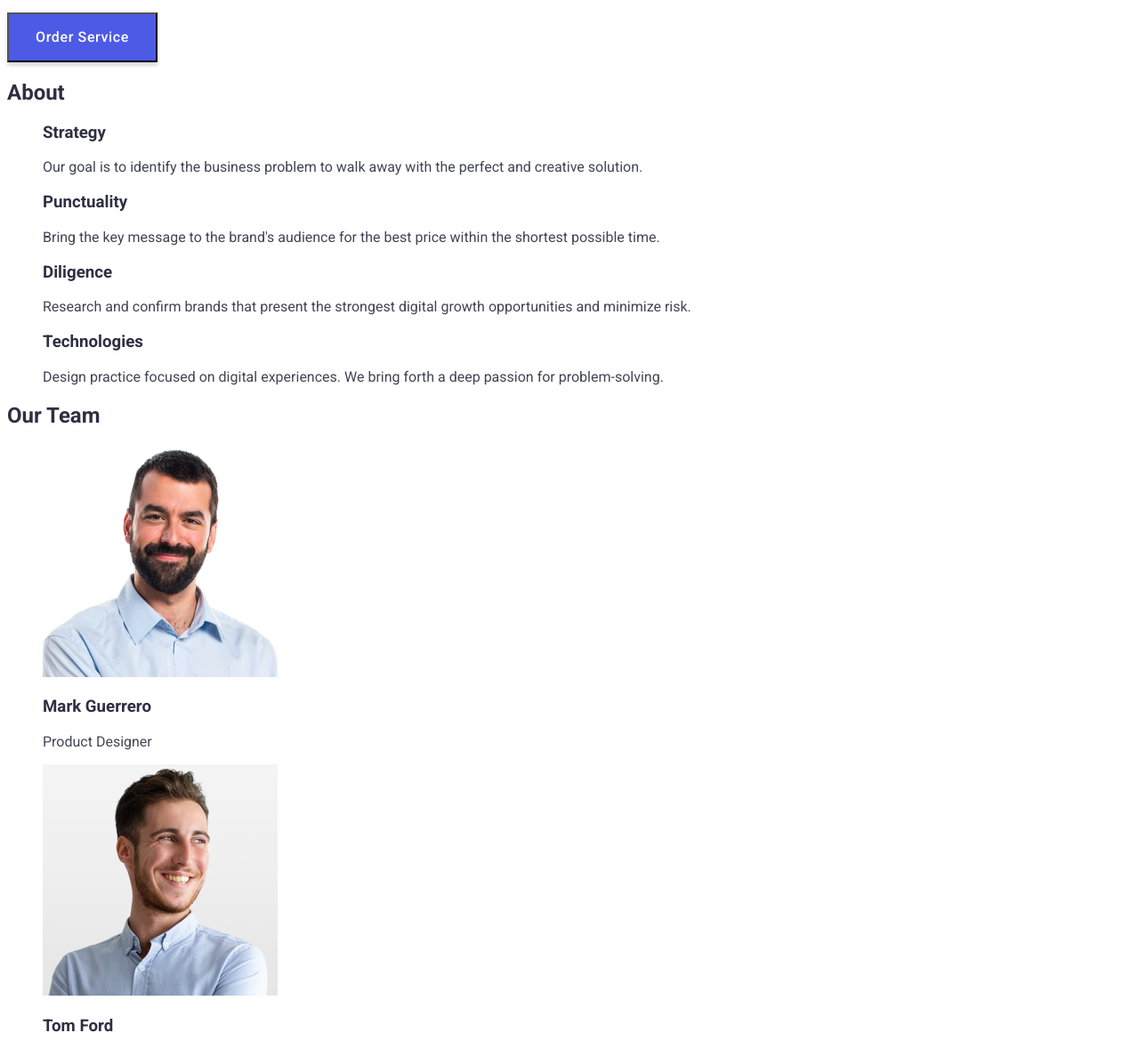
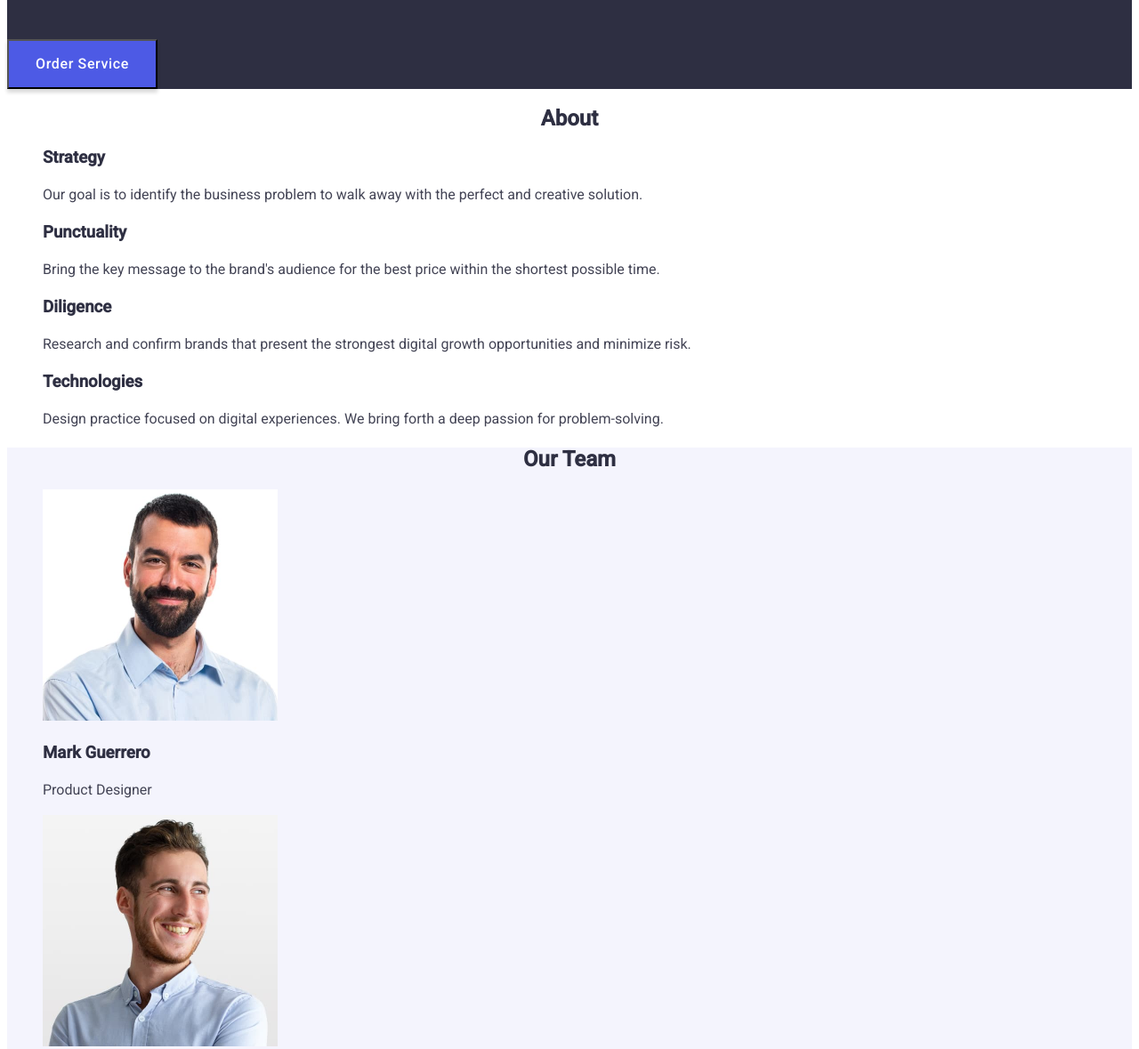
Before and after one commit to sonja-plgdd/goit-markup-hw-02, a plain HTML site: page index.html in a window 1280 px wide. Shown: the part 293-1472 px from the top of the page at 89% size. Drawn offline with Linux system fonts and the light colour scheme.

Commit message:
added color

```diff
--- a/css/styles.css
+++ b/css/styles.css
@@ -1,3 +1,6 @@
+.title-section {
+    background-color: #2e2f42;
+}
 .page-title {
     font-family: "Roboto", sans-serif;
         font-weight: 700;
@@ -49,13 +52,37 @@ box-shadow: 0 4px 4px 0 rgba(0, 0, 0, 0.15);
 }
 body {
     font-family: "roboto", sans-serif;
+    color: #434455;
+    line-height: 1.5;
+}
+.about-section {
+    background-color: #fff;
+}
+.team-section {
+    background-color: #f4f4fd;
+}
+.portfolio-section {
+    background-color: #fff;
 }
 ul {
     list-style-type: none;
 }
-p {
-    color: #434455;
-}
+
 h2, h3 {
     color: #2e2f42;
 }
+h2 {
+    line-height: 1.11;
+    text-align: center;
+}
+h3 {
+    line-height: 1.2;
+}
+.footer {
+    background-color: #2e2f42;
+}
+.footer-text
+{
+    color: #f4f4fd;
+    line-height: 1.5;
+}
--- a/index.html
+++ b/index.html
@@ -7,13 +7,11 @@
     <link rel="preconnect" href="https://fonts.googleapis.com" />
     <link rel="preconnect" href="https://fonts.gstatic.com" crossorigin />
     <link
-      href="https://fonts.googleapis.com/css2?family=Roboto:ital,wght@0,100;0,300;0,400;0,500;0,700;0,900;1,100;1,300;1,400;1,500;1,700;1,900&display=swap"
+      href="https://fonts.googleapis.com/css2?family=Raleway:ital,wght@0,700;1,700&display=swap"
       rel="stylesheet"
     />
-    <link rel="preconnect" href="https://fonts.googleapis.com" />
-    <link rel="preconnect" href="https://fonts.gstatic.com" crossorigin />
     <link
-      href="https://fonts.googleapis.com/css2?family=Raleway:ital,wght@0,700;1,700&display=swap"
+      href="https://fonts.googleapis.com/css2?family=Roboto:ital,wght@0,400;0,500;1,700&display=swap"
       rel="stylesheet"
     />
     <title>Document</title>
@@ -45,11 +43,11 @@
       </address>
     </header>
     <main>
-      <section>
+      <section class="title-section">
         <h1 class="page-title">Effective Solutions for Your Business</h1>
         <button type="button" class="button">Order Service</button>
       </section>
-      <section>
+      <section class="about-section">
         <h2>About</h2>
         <ul>
           <li>
@@ -82,7 +80,7 @@
           </li>
         </ul>
       </section>
-      <section>
+      <section class="team-section">
         <h2>Our Team</h2>
         <ul>
           <li>
@@ -127,7 +125,7 @@
           </li>
         </ul>
       </section>
-      <section>
+      <section class="portfolio-section">
         <h2>Our Portfolio</h2>
         <ul>
           <li>
@@ -193,11 +191,11 @@
         </ul>
       </section>
     </main>
-    <footer>
+    <footer class="footer">
       <a href="./index.html" class="logo"
         ><span class="logo-web">Web</span>Studio</a
       >
-      <p>
+      <p class="footer-text">
         Increase the flow of customers and sales for your business with digital
         marketing & growth solutions.
       </p>
```
